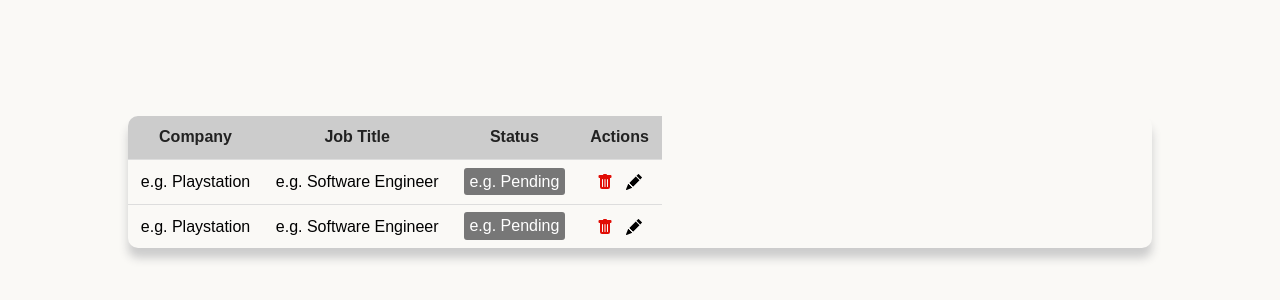
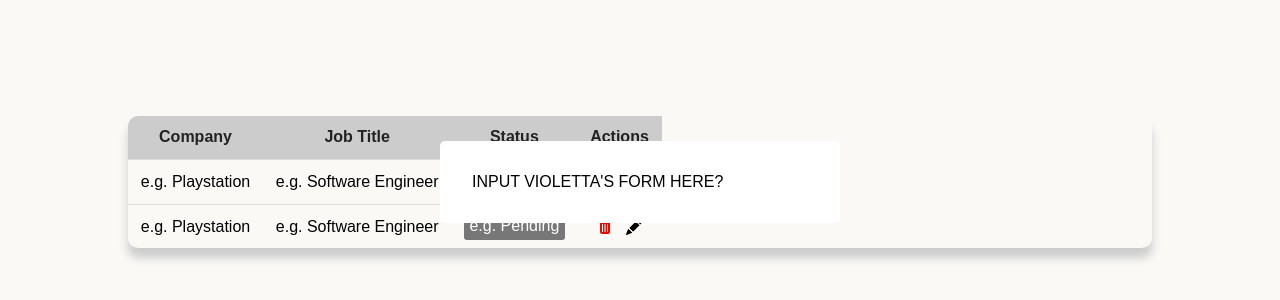
Before and after one commit to shuwangs/job-application-tracker, a React (Vite) app in the folder job-application-tracker/: page / in a window 1280 px wide. Shown: the part 218-518 px from the top of the page. Built offline with nearby package versions, Linux system fonts and the light colour scheme.

Commit message:
Create Modal container

```diff
--- a/job-application-tracker/src/App.jsx
+++ b/job-application-tracker/src/App.jsx
@@ -1,10 +1,12 @@
 import "./App.css";
 import { Table } from "./components/Table";
+import { Modal } from "./components/Modal";
 
 function App() {
   return (
     <div className="App">
       <Table />
+      <Modal />
     </div>
   );
 }
--- /dev/null
+++ b/job-application-tracker/src/components/Modal.css
@@ -0,0 +1,19 @@
+.modal-container {
+  position: fixed;
+  z-index: 1;
+  left: 0;
+  top: 0;
+  width: 100%;
+  height: 100%;
+  display: flex;
+  align-items: center;
+  justify-content: center;
+  background-color: rgba(0 0 0 0.4);
+}
+
+.modal {
+  border-radius: 5px;
+  padding: 2rem;
+  background-color: white;
+  width: 25em;
+}
--- /dev/null
+++ b/job-application-tracker/src/components/Modal.jsx
@@ -0,0 +1,13 @@
+import "./Modal.css";
+
+export const Modal = () => {
+  return (
+    <div className="modal-container">
+      <div className="modal">
+        <form>
+          <div>INPUT VIOLETTA'S FORM HERE?</div>
+        </form>
+      </div>
+    </div>
+  );
+};
```
